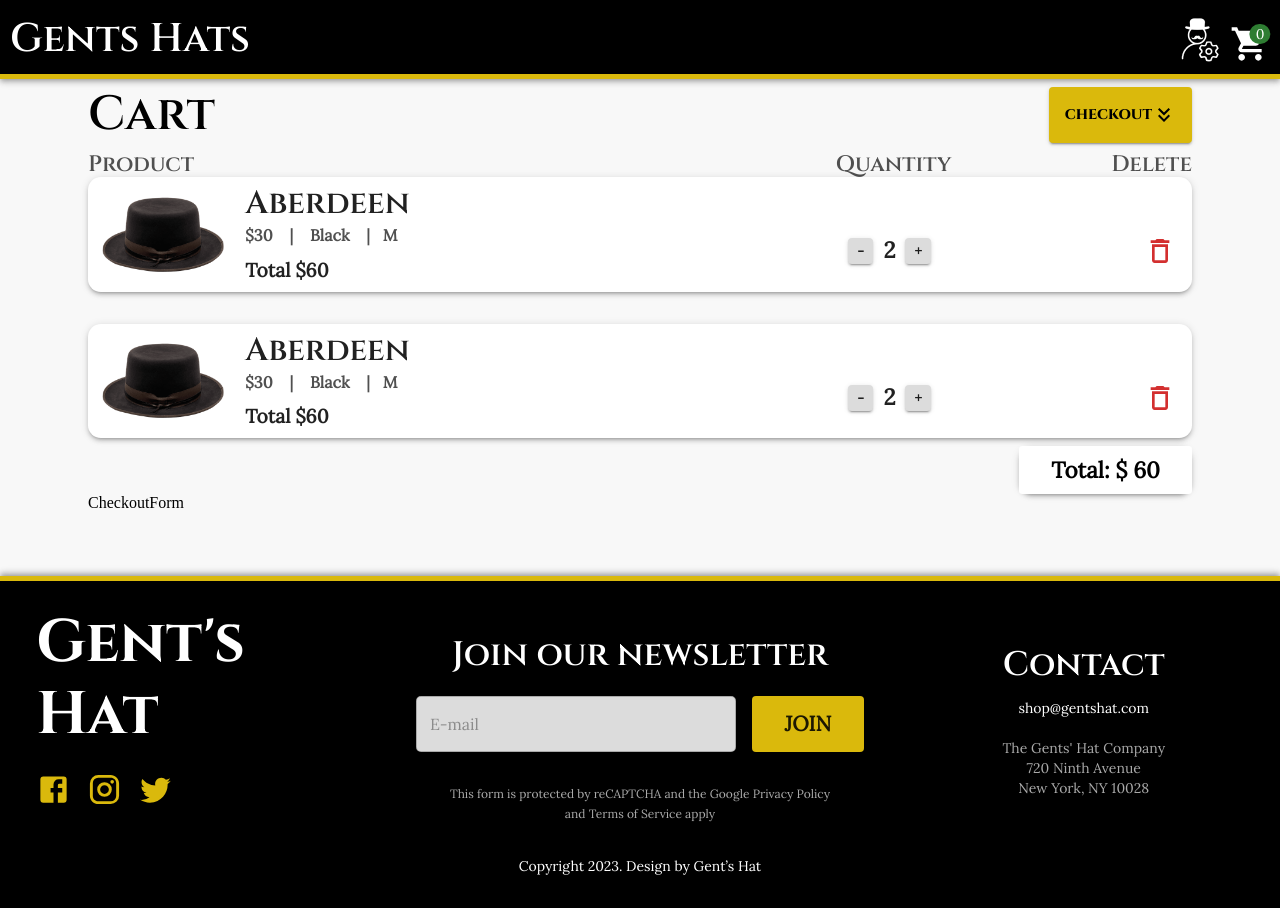
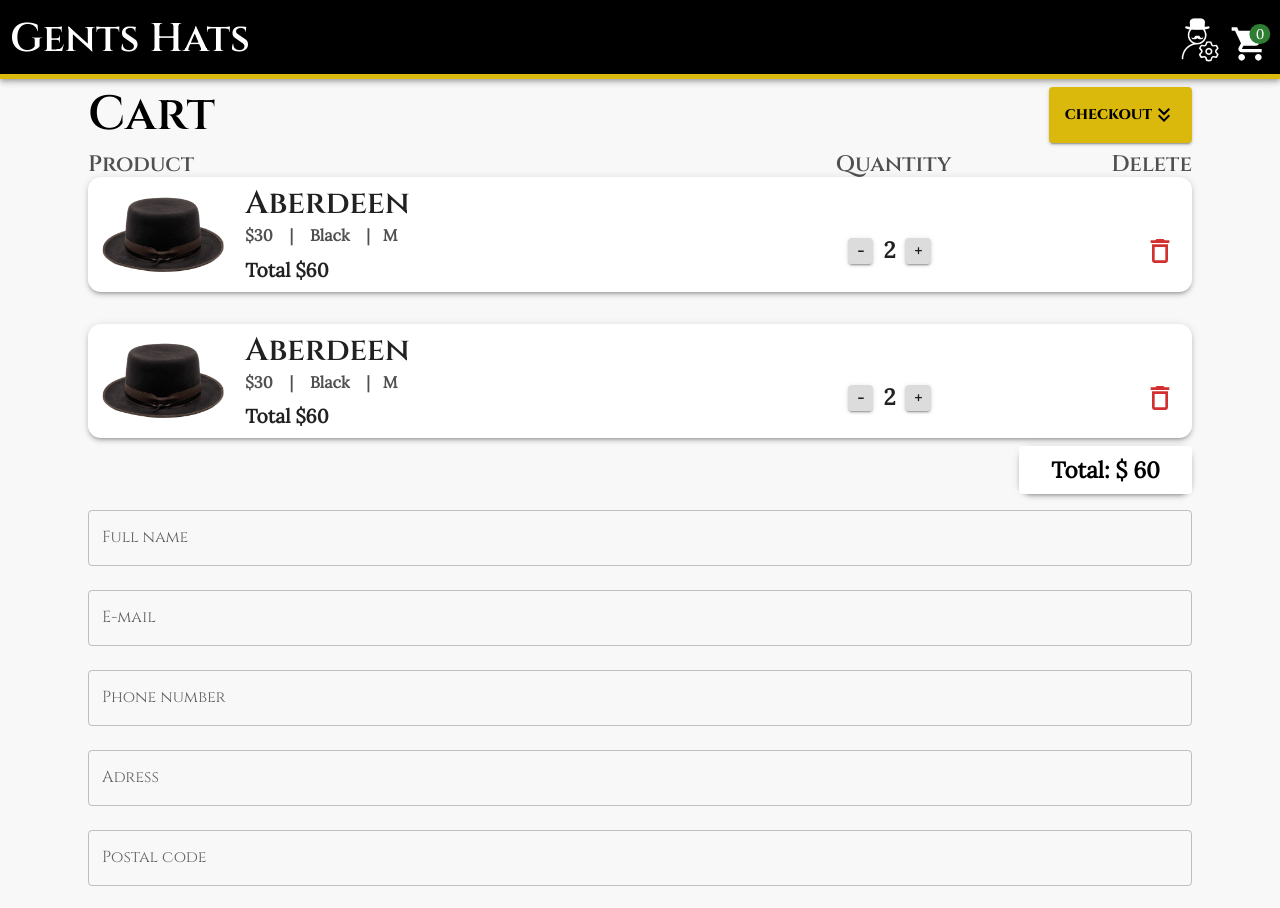
Before and after one commit to Sillen00/React-Webshop-Gents-Hat, a React (Vite) app: page /checkout in a window 1280 px wide. Shown: the top 908 px of the page. Built offline with nearby package versions, Linux system fonts and the light colour scheme.

Commit message:
Add a half-functional form

```diff
--- a/package.json
+++ b/package.json
@@ -22,6 +22,7 @@
     "@emotion/styled": "^11.10.6",
     "@mui/icons-material": "^5.11.11",
     "@mui/material": "^5.11.12",
+    "formik": "^2.2.9",
     "notistack": "^3.0.1",
     "react": "^18.2.0",
     "react-dom": "^18.2.0",
--- a/src/components/CheckoutForm.tsx
+++ b/src/components/CheckoutForm.tsx
@@ -1,7 +1,91 @@
-import React from 'react'
+import { Button, TextField } from '@mui/material'
+import { useFormik } from 'formik'
 
 export default function CheckoutForm() {
+  const formik = useFormik({
+    initialValues: {
+      fullName: '',
+      email: '',
+      phoneNumber: '',
+      adress: '',
+      postalCode: '',
+      city: '',
+    },
+
+    onSubmit: values => {
+      alert(JSON.stringify(values, null, 2))
+    },
+  })
+
   return (
-    <div>CheckoutForm</div>
+    <div>
+      <form onSubmit={formik.handleSubmit}>
+        <TextField
+          fullWidth
+          id='fullName'
+          label='Full name'
+          value={formik.values.fullName}
+          onChange={formik.handleChange}
+          error={formik.touched.fullName && Boolean(formik.errors.fullName)}
+          helperText={formik.touched.fullName && formik.errors.fullName}
+          margin="normal"
+        />
+        <TextField
+          fullWidth
+          id='email'
+          label='E-mail'
+          type='email'
+          value={formik.values.email}
+          onChange={formik.handleChange}
+          error={formik.touched.email && Boolean(formik.errors.email)}
+          helperText={formik.touched.email && formik.errors.email}
+          margin="normal"
+        />
+        <TextField
+          fullWidth
+          id='phoneNumber'
+          label='Phone number'
+          type='tel'
+          value={formik.values.phoneNumber}
+          onChange={formik.handleChange}
+          error={formik.touched.phoneNumber && Boolean(formik.errors.phoneNumber)}
+          helperText={formik.touched.phoneNumber && formik.errors.phoneNumber}
+          margin="normal"
+        />
+        <TextField
+          fullWidth
+          id='adress'
+          label='Adress'
+          value={formik.values.adress}
+          onChange={formik.handleChange}
+          error={formik.touched.adress && Boolean(formik.errors.adress)}
+          helperText={formik.touched.adress && formik.errors.adress}
+          margin="normal"
+        />
+        <TextField
+          fullWidth
+          id='postalCode'
+          label='Postal code'
+          value={formik.values.postalCode}
+          onChange={formik.handleChange}
+          error={formik.touched.postalCode && Boolean(formik.errors.postalCode)}
+          helperText={formik.touched.postalCode && formik.errors.postalCode}
+          margin="normal"
+        />
+        <TextField
+          fullWidth
+          id='city'
+          label='City'
+          value={formik.values.city}
+          onChange={formik.handleChange}
+          error={formik.touched.city && Boolean(formik.errors.city)}
+          helperText={formik.touched.city && formik.errors.city}
+          margin="normal"
+        />
+        <Button color='primary' variant='contained' fullWidth type='submit'>
+          Place order
+        </Button>
+      </form>
+    </div>
   )
 }
--- a/src/components/Footer.tsx
+++ b/src/components/Footer.tsx
@@ -92,7 +92,7 @@ function Footer() {
             <br />
           </Typography>
           <Typography sx={{ color: '#AAA' }} variant='body2'>
-            The Gents' Hat Company
+            The Gent's Hat Company
           </Typography>
           <Typography sx={{ color: '#AAA' }} variant='body2'>
             720 Ninth Avenue
```
Also changed, not shown: 1 other file (tests, documents, lock files or other folders).
